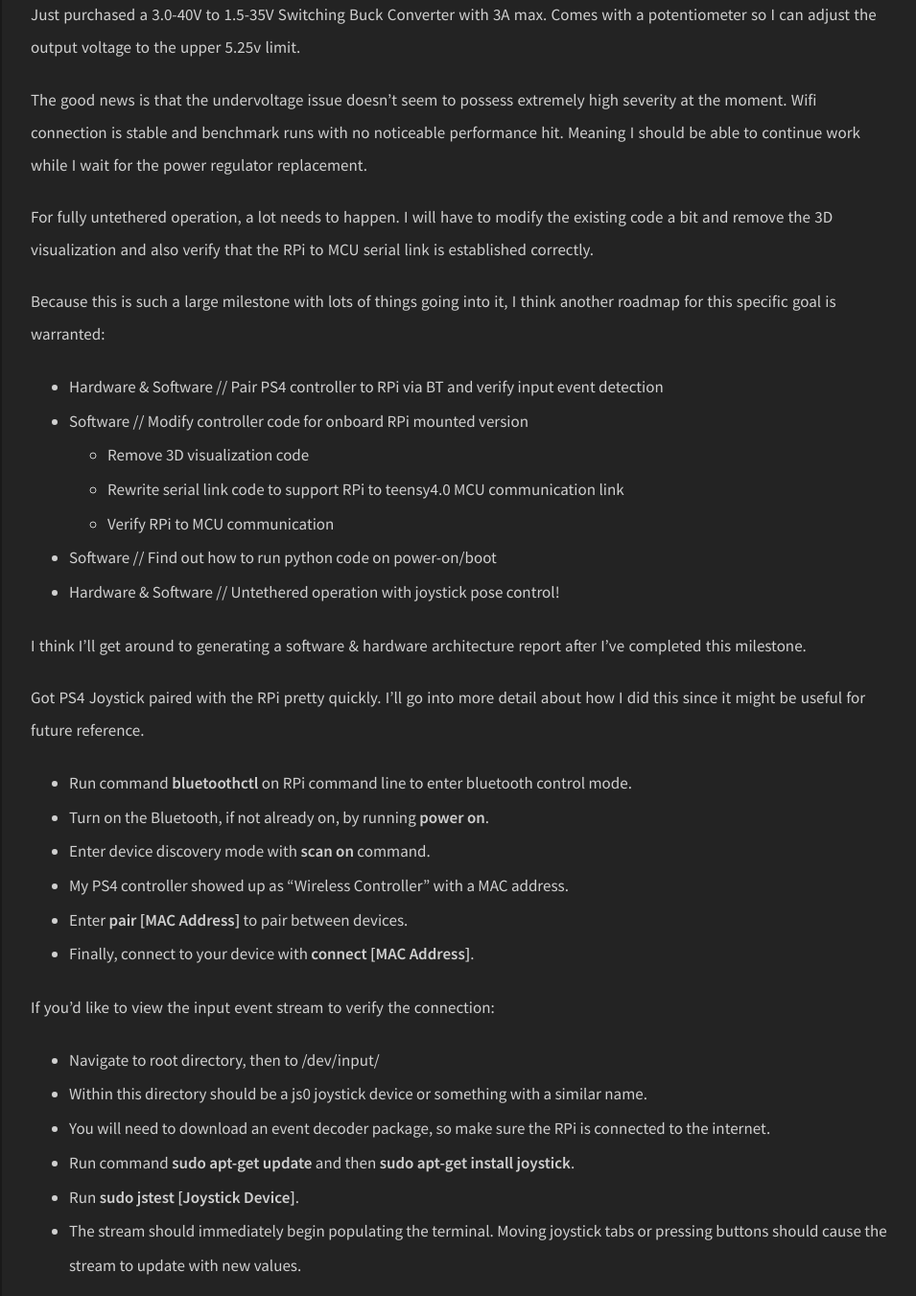
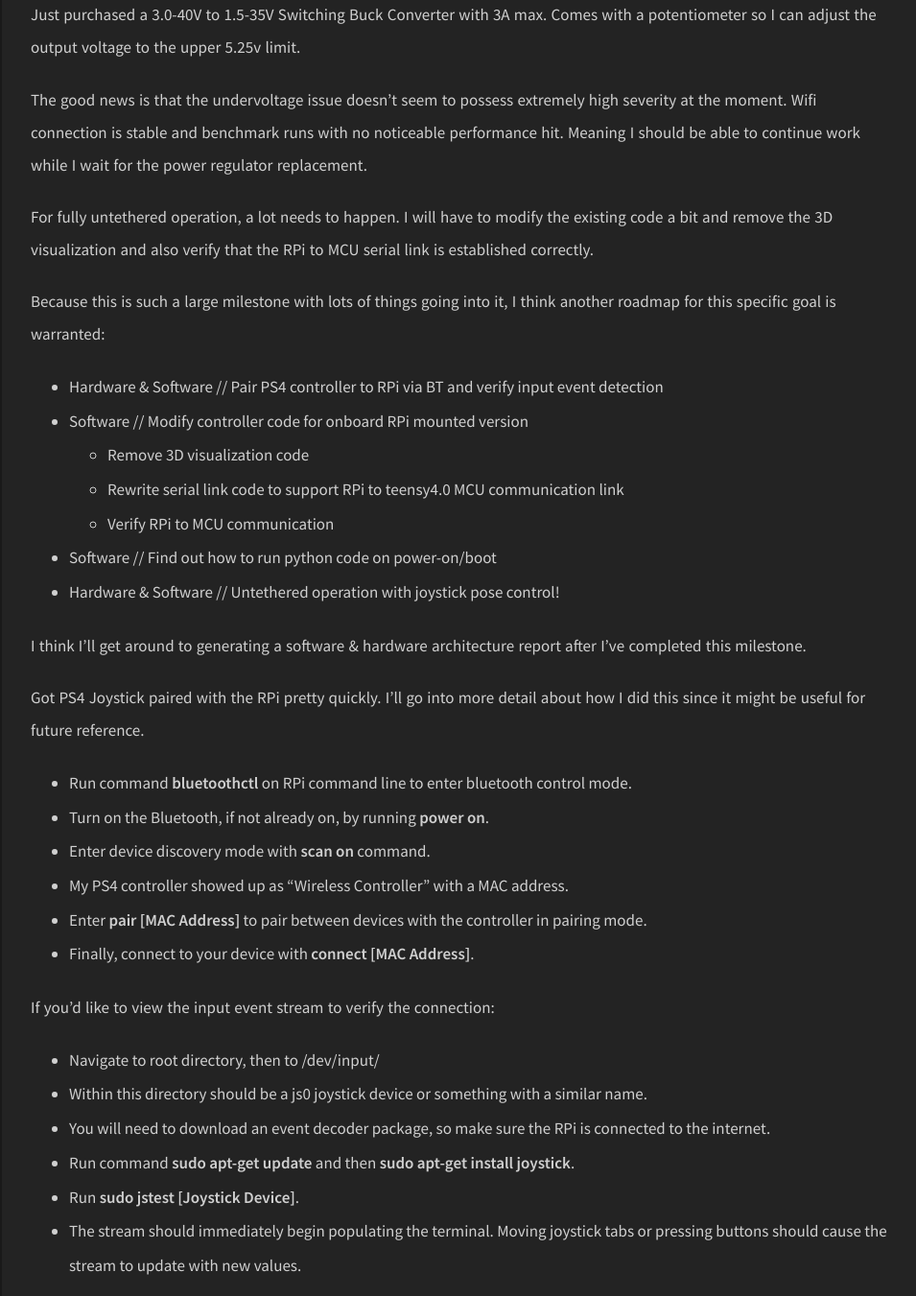
Before and after one commit to uynitsuj/uynitsuj.github.io, a Jekyll site: the page built from _posts/2022-07-03-quadruped-documentation.md, in a window 1280 px wide, cut to the strip 2701-4052 px from the top of the page. Shown: the whole strip at 96% size, without its empty margins (318-1273 px from the left). Built offline with Jekyll 4.4.1, drawn with Linux system fonts in a browser that asks for light colours.

Commit message:
Update 2022-07-03-quadruped-documentation.md

```diff
--- a/_posts/2022-07-03-quadruped-documentation.md
+++ b/_posts/2022-07-03-quadruped-documentation.md
@@ -63,7 +63,7 @@ Got PS4 Joystick paired with the RPi pretty quickly. I’ll go into more detail
 * Turn on the Bluetooth, if not already on, by running **power on**.
 * Enter device discovery mode with **scan on** command.
 * My PS4 controller showed up as “Wireless Controller” with a MAC address.
-* Enter **pair \[MAC Address\]** to pair between devices.
+* Enter **pair \[MAC Address\]** to pair between devices with the controller in pairing mode.
 * Finally, connect to your device with **connect \[MAC Address\]**.
 
 If you’d like to view the input event stream to verify the connection:
```
